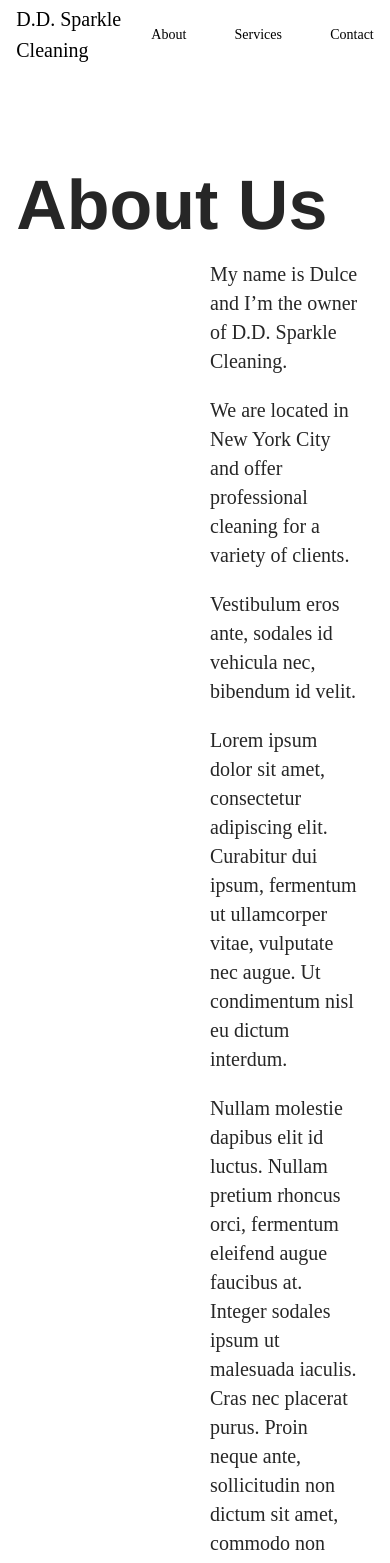
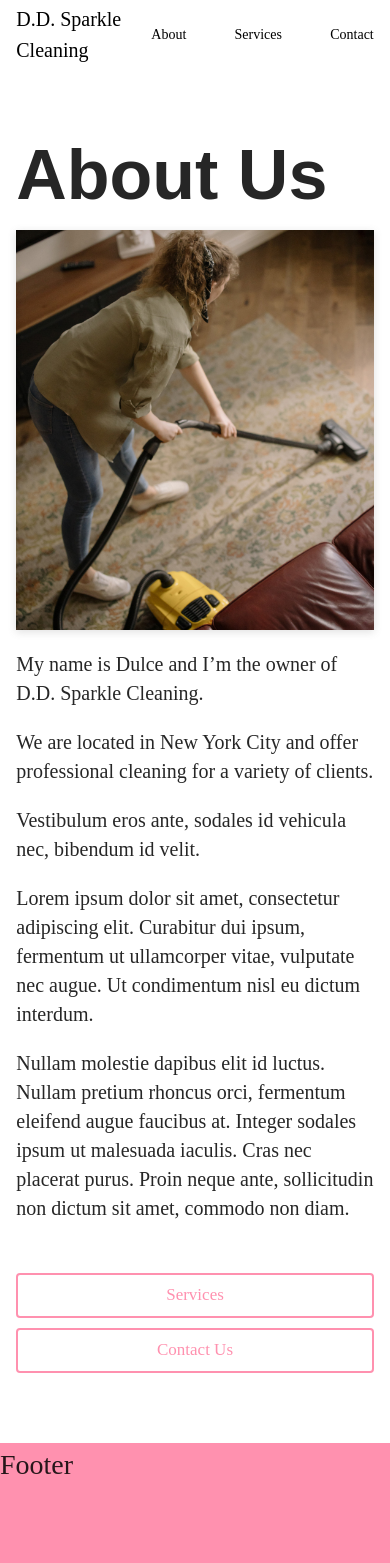
Before and after one commit to Carlos460/dd-sparkle-cleaning, a Next.js app: page /about in a window 390 px wide. Shown: the top 1563 px of the page. Built offline with nearby package versions, Linux system fonts and the light colour scheme; a web font is replaced by a local one.

Commit message:
Adjusted about page and added responsive UI for smaller screens.

```diff
--- a/_sections/AboutUs/index.tsx
+++ b/_sections/AboutUs/index.tsx
@@ -1,15 +1,14 @@
-import Link from "next/link";
-import * as S from "./styles";
-import { Title } from "@styles/Sparkle.styles";
+import Link from 'next/link';
+import Image from 'next/image';
+import * as S from './styles';
 
 const About = () => {
   return (
     <S.SectionContainer>
       <S.Header>About Us</S.Header>
-      <S.InnerContainer>
-        <S.Image></S.Image>
-
-        <S.Content>
+      <S.ContentWrapper>
+        <S.LeftContent></S.LeftContent>
+        <S.RightContent>
           <S.Text>
             <p>My name is Dulce and I’m the owner of D.D. Sparkle Cleaning.</p>
             <p>
@@ -31,12 +30,20 @@ const About = () => {
               sollicitudin non dictum sit amet, commodo non diam.
             </p>
           </S.Text>
-          <S.ButtonContainer>
-            <S.Button>Services</S.Button>
-            <S.Button>Contact Us</S.Button>
-          </S.ButtonContainer>
-        </S.Content>
-      </S.InnerContainer>
+          <S.ButtonList>
+            <Link href={`/services`}>
+              <S.ButtonItem>
+                <S.Button>Services</S.Button>
+              </S.ButtonItem>
+            </Link>
+            <Link href={`/contact`}>
+              <S.ButtonItem>
+                <S.Button>Contact Us</S.Button>
+              </S.ButtonItem>
+            </Link>
+          </S.ButtonList>
+        </S.RightContent>
+      </S.ContentWrapper>
     </S.SectionContainer>
   );
 };
--- a/_sections/AboutUs/styles.ts
+++ b/_sections/AboutUs/styles.ts
@@ -1,4 +1,4 @@
-import styled from "styled-components";
+import styled from 'styled-components';
 
 // SectionContainer
 // Header
@@ -9,89 +9,113 @@ import styled from "styled-components";
 // Buttons
 
 export const SectionContainer = styled.div`
-  display: flex;
-  flex-direction: column;
-  height: 100%;
+  margin: 50px 0px;
+  min-height: 100vh;
+  width: 100%;
+`;
 
-  /* antd xxl screens */
-  @media (min-width: 1600px) {
+export const Header = styled.h1`
+  font-family: sans-serif;
+  font-size: 70px;
+  font-weight: 600;
+  margin-bottom: 10px;
+  @media (max-width: 1300px) {
+    width: 600px;
+    margin: 0px auto;
   }
-  /* antd xl screens */
-  @media (max-width: 1200px) {
-  }
-  /* antd lg screens */
-  @media (max-width: 768px) {
-    flex-flow: column wrap;
-  }
-  /* antd xs screens */
-  @media (max-width: 480px) {
+  @media (max-width: 900px) {
+    width: 100%;
   }
 `;
 
-export const Header = styled.div`
+export const ContentWrapper = styled.div`
+  height: 800px;
   display: flex;
-  align-items: end;
-  height: 20%;
-
-  font-family: "Franklin Gothic Medium", "Arial Narrow", Arial, sans-serif;
-  font-size: 70px;
-  font-weight: 600;
+  flex-direction: row;
+  @media (max-width: 1300px) {
+    flex-direction: column;
+    height: fit-content;
+  }
 `;
 
-export const InnerContainer = styled.div`
-  height: 80%;
-  display: flex;
-`;
-
-export const Image = styled.div`
+export const LeftContent = styled.div`
   width: 50%;
   height: 100%;
 
-  background-image: url("/images/clean_glass.webp");
+  background-image: url('/images/cleaning.jpg');
+  background-size: cover;
+  box-shadow: rgba(99, 99, 99, 0.2) 0px 2px 8px 0px;
+  @media (max-width: 1300px) {
+    width: 600px;
+    height: 400px;
+    margin: 0px auto;
+  }
+  @media (max-width: 900px) {
+    width: 100%;
+  }
 `;
 
-export const Content = styled.div`
+export const RightContent = styled.div`
   display: flex;
   flex-direction: column;
+  padding: 0px 0px 0px 20px;
   width: 50%;
+  @media (max-width: 1300px) {
+    width: 600px;
+    padding: 20px 0px;
+    margin: 0px auto;
+  }
+  @media (max-width: 900px) {
+    width: 100%;
+  }
 `;
 
-export const Text = styled.text`
-  font-family: "Varela Round";
-  font-style: normal;
-  font-weight: 400;
+export const Text = styled.p`
   font-size: 20px;
   line-height: 29px;
-  padding: 0px 15px;
 `;
 
-export const ButtonContainer = styled.div`
+export const ButtonList = styled.div`
   width: 100%;
   height: 100%;
   display: flex;
   align-items: end;
-  justify-content: end;
+  justify-content: space-between;
+  @media (max-width: 1300px) {
+    flex-direction: column;
+  }
+`;
+
+export const ButtonItem = styled.a`
+  width: 45%;
+  @media (max-width: 1300px) {
+    width: 100%;
+  }
 `;
 
 export const Button = styled.button`
   height: 45px;
-  width: 130px;
-  margin: 20px 15px 0px;
+  width: 100%;
+  margin: 20px 0px 0px;
   font-size: 17px;
 
+  text-align: center;
   color: var(--primary);
   background-color: white;
   border: solid 2px var(--primary);
   border-radius: 4px;
   cursor: pointer;
-  box-shadow: var(--primary);
-
+  transition: background-color 0.4s, color 0.4s;
   &:hover {
     background-color: var(--primary);
     color: white;
   }
   &:active {
-    background-color: var(--primary);
-    color: white;
+    background-color: white;
+    color: var(--primary);
+  }
+  @media (max-width: 1300px) {
+    width: 100%;
+    margin: 10px 0px 0px;
   }
 `;
--- a/pages/about.tsx
+++ b/pages/about.tsx
@@ -1,10 +1,10 @@
-import type { NextPage } from "next";
-import Head from "next/head";
-import Navbar from "@includes/Navbar";
-import Footer from "@includes/Footer";
-import AboutUs from "@sections/AboutUs";
+import type { NextPage } from 'next';
+import Head from 'next/head';
+import Navbar from '@includes/Navbar';
+import Footer from '@includes/Footer';
+import AboutUs from '@sections/AboutUs';
 
-import { Row, Col } from "antd";
+import { Row, Col } from 'antd';
 
 const About: NextPage = () => {
   return (
@@ -16,14 +16,8 @@ const About: NextPage = () => {
       </Head>
       <main>
         <Navbar />
-        <Row align="middle" justify="center" style={{ height: "100%" }}>
-          <Col
-            xs={22}
-            sm={18}
-            lg={20}
-            xxl={14}
-            style={{ margin: "80px 100px 120px 100px" }}
-          >
+        <Row justify="center">
+          <Col xs={22} sm={18} lg={20} xxl={14}>
             <AboutUs />
           </Col>
         </Row>
```
Also changed, not shown: public/images/cleaning.jpg (added).
